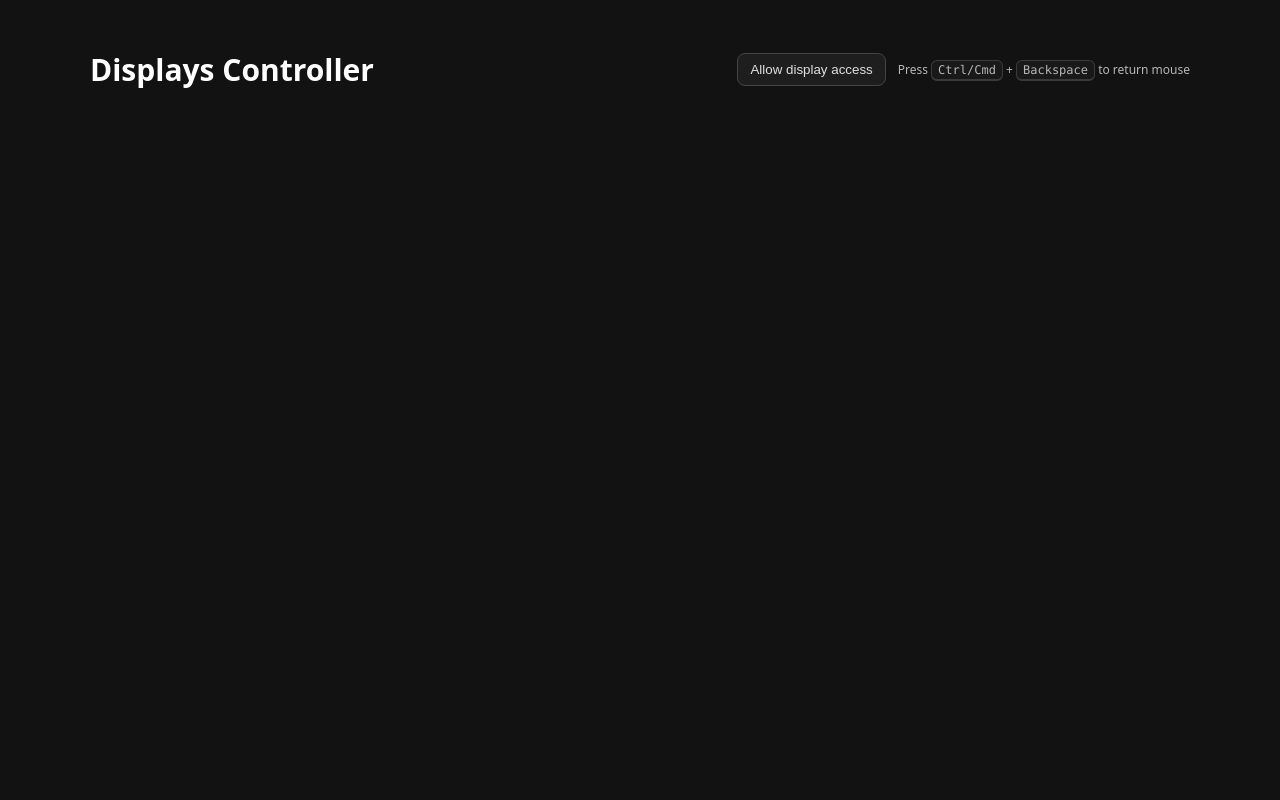
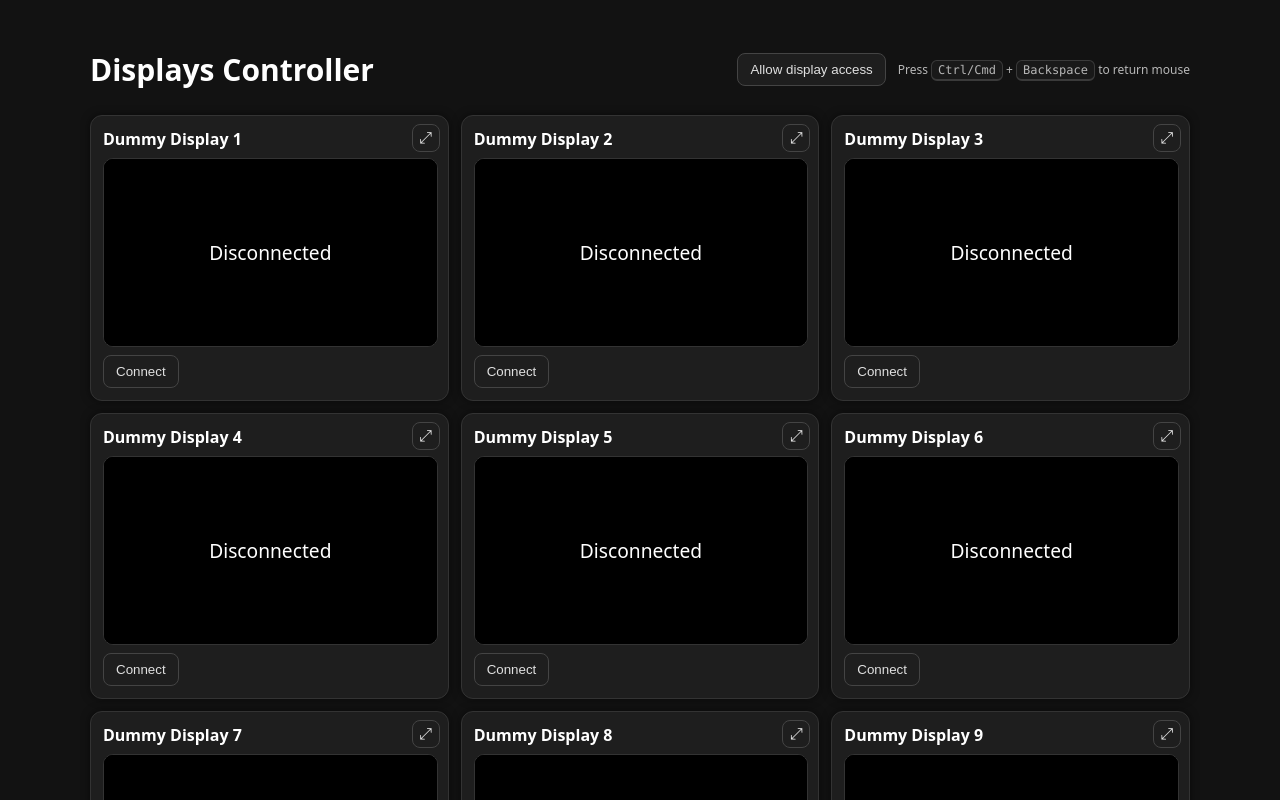
Before and after one commit to svettuff/DisplaysController, a React (Vite) app: page / in a window 1280 px wide. Shown: the top 800 px of the page. Built offline with nearby package versions, Linux system fonts and the light colour scheme.

Commit message:
dummy cards

```diff
--- a/src/App.jsx
+++ b/src/App.jsx
@@ -233,7 +233,15 @@ export default function App() {
             {error && <div className="error">Error: {error}</div>}
 
             <div className="grid">
-                {screens.map((s, i) => {
+                {[
+                    ...screens,
+                    ...Array.from({ length: 10 }, (_, idx) => ({
+                        label: `Dummy Display ${idx + 1}`,
+                        width: 1920,
+                        height: 1080,
+                        isPrimary: false,
+                    })),
+                ].map((s, i) => {
                     const label = s.label || `Display ${i + 1}`;
                     const hasStream = Boolean(streams[i]);
                     const isControlling = Boolean(controlling[i]);
```
